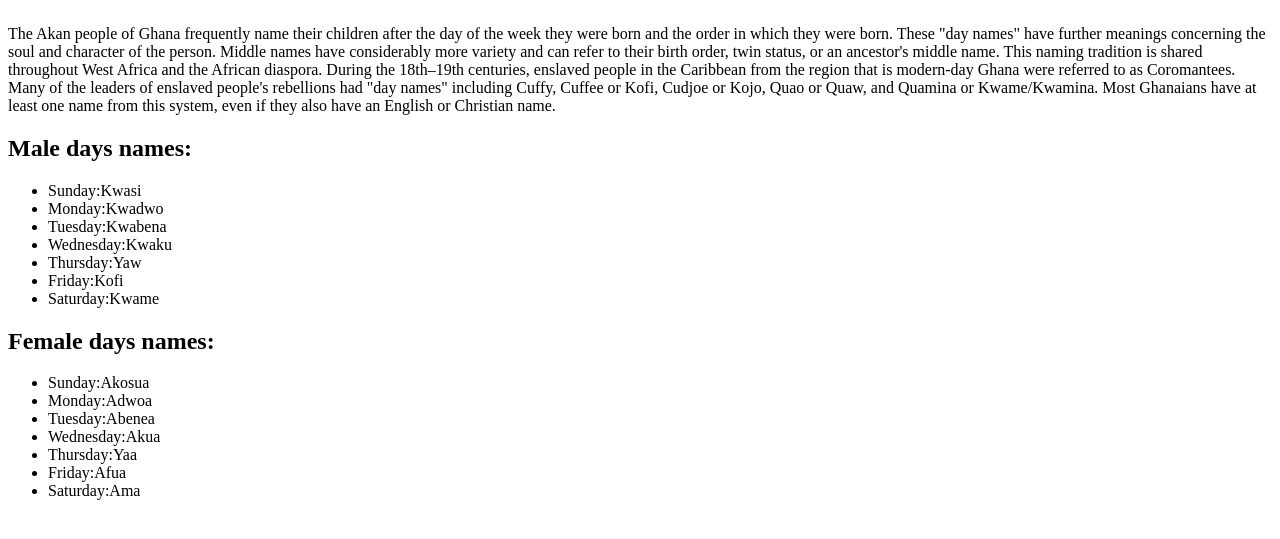
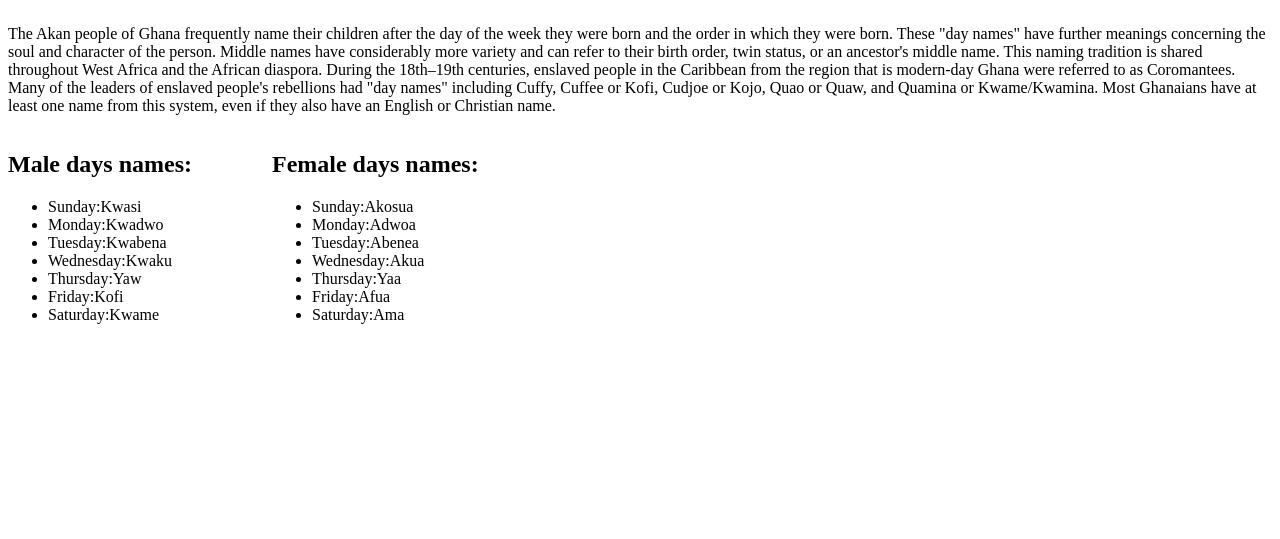
Before and after one commit to JosephKinyua/Akan-Name-Calculator, a plain HTML site: page index.html in a window 1280 px wide. Shown: the part 165-704 px from the top of the page. Drawn offline with Linux system fonts and the light colour scheme.

Commit message:
styling the class name by flex

```diff
--- a/css/style.css
+++ b/css/style.css
@@ -12,3 +12,8 @@ system p {
 .malenames {
     margin-right: 80px;
 }
+
+.names {
+    display: flex;
+    margin-bottom: 30px;
+}
```
